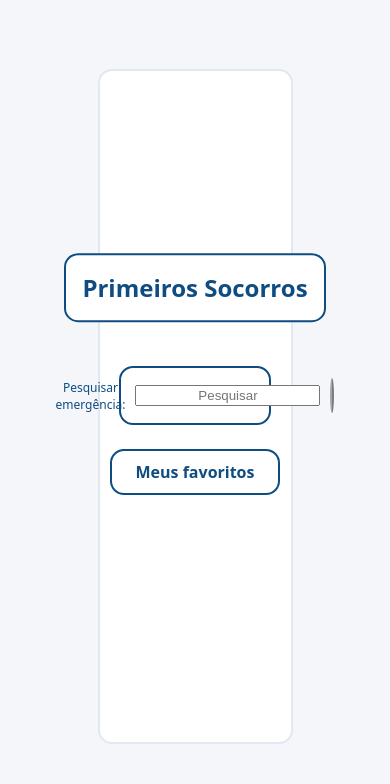
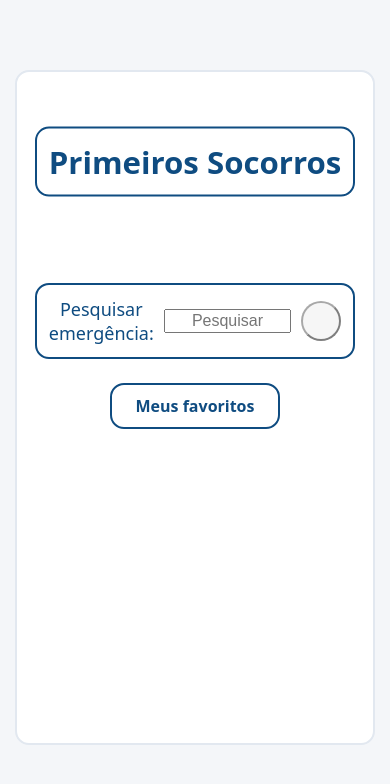
Before and after one commit to ADS-Grupo-39/Projeto-Integrado, a plain HTML site: page index.html in a window 390 px wide. Drawn offline with Linux system fonts and the light colour scheme.

Commit message:
ADD: css para telefone no index principal

```diff
--- a/style2.css
+++ b/style2.css
@@ -90,6 +90,7 @@ button:hover {
 }
 #resultado {
     display: flex;
+    flex-direction: column;
     align-items: center;
     justify-content: center;
     gap: 15px;
@@ -112,3 +113,58 @@ button:hover {
     font-size: inherit;
     line-height: inherit;
 }
+@media (max-width: 600px) {
+
+    body {
+        padding: 0 15px;
+    }
+
+    .titulo {
+        transform: translateY(15vh);
+        width: 100%;
+    }
+
+    h1 {
+        padding: 12px;
+        font-size: clamp(22px, 8vw, 32px);
+    }
+
+    .box1 {
+        width: 100%;
+        min-height: 80vh;
+        padding-top: 25vh;
+        border-radius: 14px;
+    }
+
+    form {
+        width: 90%;
+        padding: 12px;
+        gap: 10px;
+        font-size: 18px;
+    }
+
+    input {
+        width: 100%;
+        min-width: 0;
+        font-size: 16px;
+    }
+
+    button {
+        width: 40px;
+        height: 40px;
+        flex-shrink: 0;
+    }
+
+    #resultado {
+        width: 90%;
+        flex-direction: column;
+        gap: 8px;
+        margin-top: 3vh;
+        font-size: 18px;
+    }
+
+    #resultado h2,
+    #resultado p {
+        font-size: inherit;
+    }
+}
```
Also changed, not shown: protocolos/queimadura_crianca.html (+0 -4 lines).
